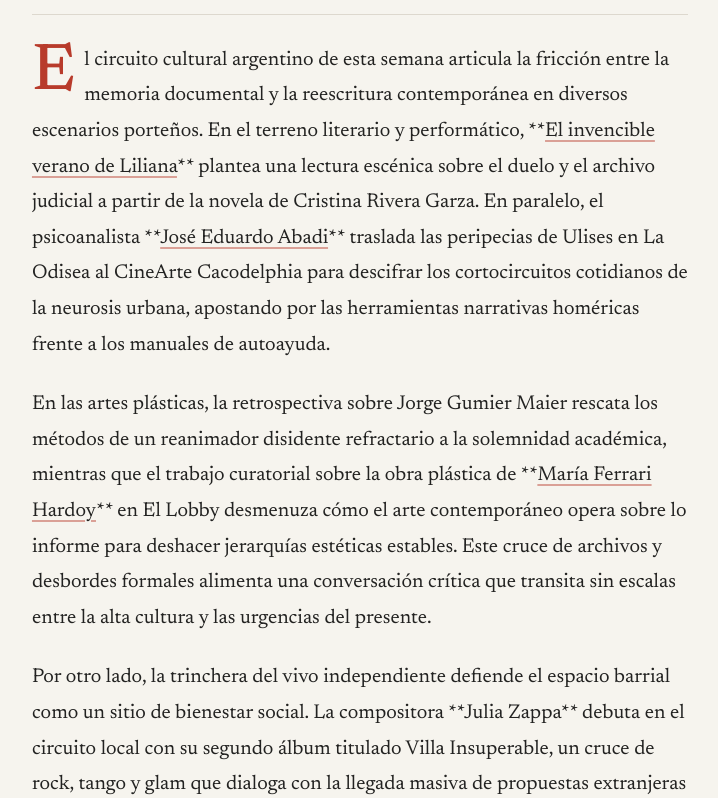
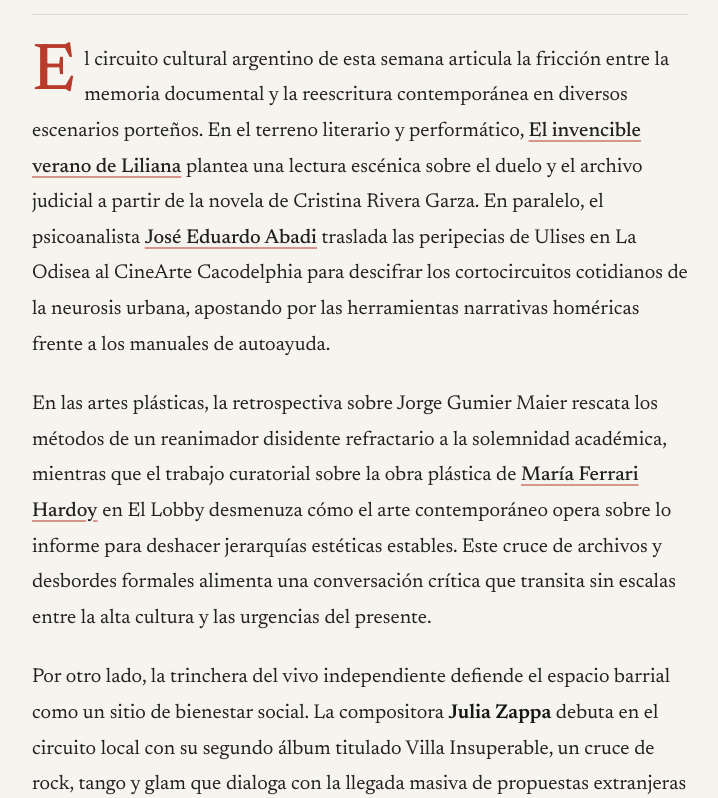
Before and after one commit to julianelen-del/jackpot-cultural-app, a Next.js app: page /pais/argentina in a window 1280 px wide. Shown: the part 1122-1920 px from the top of the page, without its empty margins (280-998 px from the left). Built offline with nearby package versions, Linux system fonts and the light colour scheme.

Commit message:
Negritas limpias

```diff
--- a/src/app/pais/[slug]/page.tsx
+++ b/src/app/pais/[slug]/page.tsx
@@ -57,40 +57,69 @@ function formatEditorialDate(isoDate: string): string {
 }
 
 function estimateReadingMinutes(text: string): number {
-  const plain = text.replace(/\[([^\]]+)\]\([^)]+\)/g, "$1");
+  const plain = text
+    .replace(/\[([^\]]+)\]\([^)]+\)/g, "$1")
+    .replace(/\*/g, "");
   const words = plain.trim().split(/\s+/).filter(Boolean).length;
   return Math.max(2, Math.round(words / 200));
 }
 
-function renderInlineLinks(paragraph: string) {
+function renderEditorialText(text: string) {
+  const normalized = text
+    .replace(/\*\*(\[[^\]]+\]\([^)]+\))\*\*/g, "$1")
+    .replace(/\*(\[[^\]]+\]\([^)]+\))\*/g, "$1");
+
+  const tokenRegex =
+    /(\[[^\]]+\]\(https?:\/\/[^)]+\)|\*\*[^*\n]+\*\*|\*[^*\n]+\*)/g;
   const parts: React.ReactNode[] = [];
-  const regex = /\[([^\]]+)\]\((https?:\/\/[^)]+)\)/g;
   let lastIndex = 0;
   let match: RegExpExecArray | null;
 
-  while ((match = regex.exec(paragraph)) !== null) {
+  while ((match = tokenRegex.exec(normalized)) !== null) {
     if (match.index > lastIndex) {
-      parts.push(paragraph.slice(lastIndex, match.index));
+      parts.push(normalized.slice(lastIndex, match.index).replace(/\*/g, ""));
     }
+
+    const token = match[0];
+    if (token.startsWith("[")) {
+      const linkMatch = token.match(/^\[([^\]]+)\]\((https?:\/\/[^)]+)\)$/);
+      if (linkMatch) {
         parts.push(
           <a
-        key={`${match.index}-${match[2]}`}
-        href={match[2]}
+            key={`${match.index}-${linkMatch[2]}`}
+            href={linkMatch[2]}
             target="_blank"
             rel="noopener noreferrer"
-        className="underline decoration-accent/45 underline-offset-4 transition-colors hover:text-accent hover:decoration-accent"
+            className="font-medium underline decoration-accent/50 underline-offset-4 transition-colors hover:text-accent hover:decoration-accent"
           >
-        {match[1]}
+            {linkMatch[1].replace(/\*/g, "")}
           </a>
         );
-    lastIndex = match.index + match[0].length;
+      } else {
+        parts.push(token.replace(/\*/g, ""));
+      }
+    } else if (token.startsWith("**") && token.endsWith("**")) {
+      parts.push(
+        <strong key={`b-${match.index}`} className="font-semibold text-ink">
+          {token.slice(2, -2)}
+        </strong>
+      );
+    } else if (token.startsWith("*") && token.endsWith("*")) {
+      parts.push(
+        <em key={`em-${match.index}`} className="italic">
+          {token.slice(1, -1)}
+        </em>
+      );
     }
 
-  if (lastIndex < paragraph.length) {
-    parts.push(paragraph.slice(lastIndex));
+    lastIndex = match.index + token.length;
   }
 
-  return parts.length > 0 ? parts : paragraph;
+  if (lastIndex < normalized.length) {
+    parts.push(normalized.slice(lastIndex).replace(/\*/g, ""));
+  }
+
+  return parts.length > 0 ? parts : normalized.replace(/\*/g, "");
 }
 
 export default async function CountryPage({ params }: PageProps) {
@@ -166,7 +195,7 @@ export default async function CountryPage({ params }: PageProps) {
           </div>
 
           <p className="mx-auto mt-5 max-w-2xl font-serif text-xl leading-relaxed italic text-ink/85 sm:text-2xl">
-            {edition.intro}
+            {renderEditorialText(edition.intro)}
           </p>
         </header>
 
@@ -207,7 +236,7 @@ export default async function CountryPage({ params }: PageProps) {
                 key={idx}
                 className={idx === 0 ? "editorial-dropcap" : undefined}
               >
-                {renderInlineLinks(paragraph)}
+                {renderEditorialText(paragraph)}
               </p>
             ))}
           </div>
@@ -236,10 +265,10 @@ export default async function CountryPage({ params }: PageProps) {
                   {topic.category}
                 </p>
                 <h3 className="mt-2 font-serif text-2xl leading-snug font-medium text-ink">
-                  {topic.title}
+                  {renderEditorialText(topic.title)}
                 </h3>
                 <p className="mt-2.5 text-[15px] leading-relaxed text-ink-muted">
-                  {topic.summary}
+                  {renderEditorialText(topic.summary)}
                 </p>
               </div>
             ))}
@@ -270,7 +299,7 @@ export default async function CountryPage({ params }: PageProps) {
           </p>
 
           <p className="mt-4 text-base leading-relaxed text-ink/90">
-            {edition.recommendation.context}
+            {renderEditorialText(edition.recommendation.context)}
           </p>
 
           <div className="mt-6">
@@ -286,7 +315,6 @@ export default async function CountryPage({ params }: PageProps) {
           </div>
         </section>
 
-        {/* PIEZA VISUAL O AUDIOVISUAL OPCIONAL DESPUÉS DE TODOS LOS TEXTOS */}
         {edition.closing_media && (
           <figure className="mx-auto mt-14 max-w-3xl">
             {edition.closing_media.type === "video" ? (
```
Lines whose indentation alone changed are shown as unchanged.
